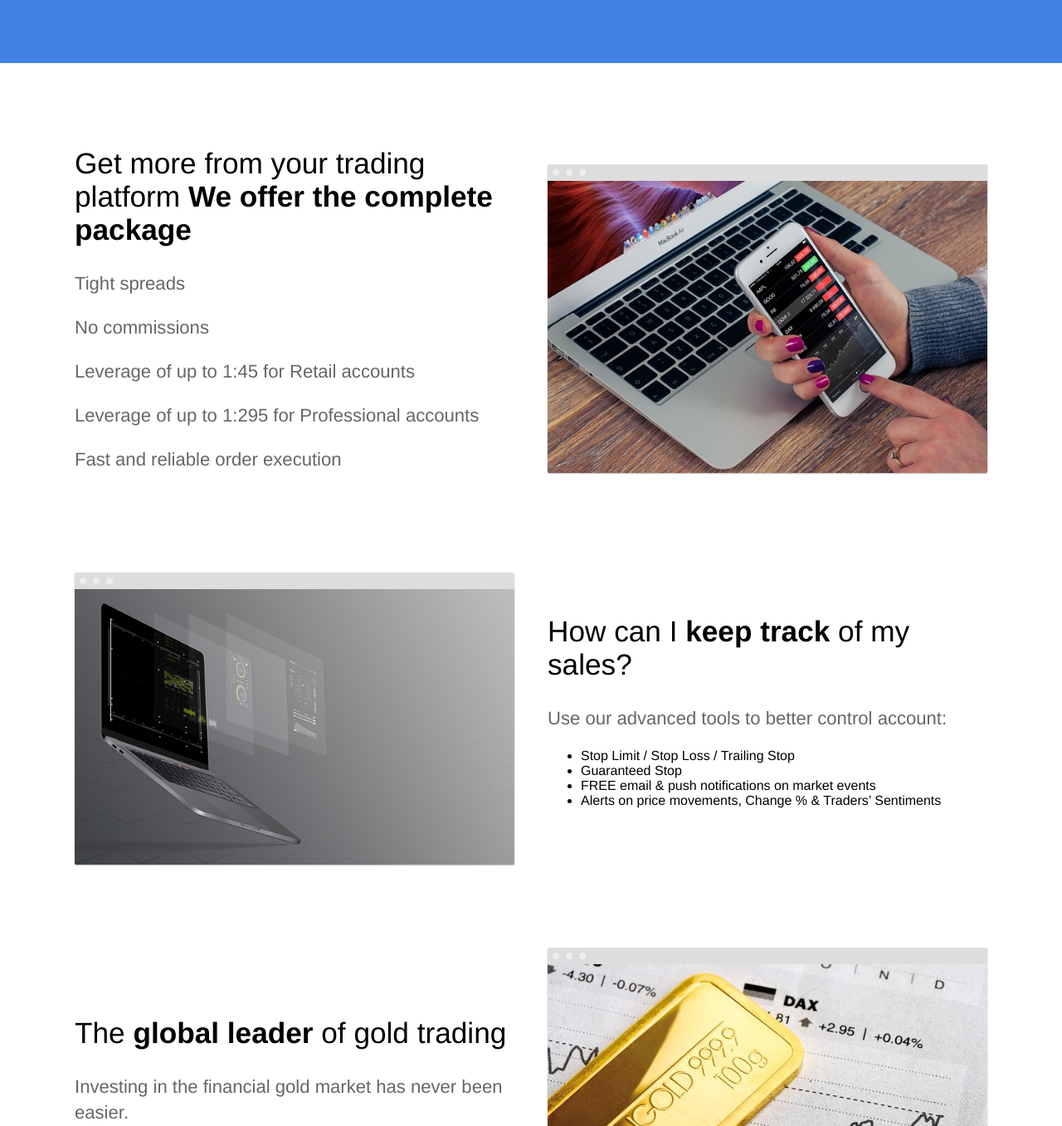
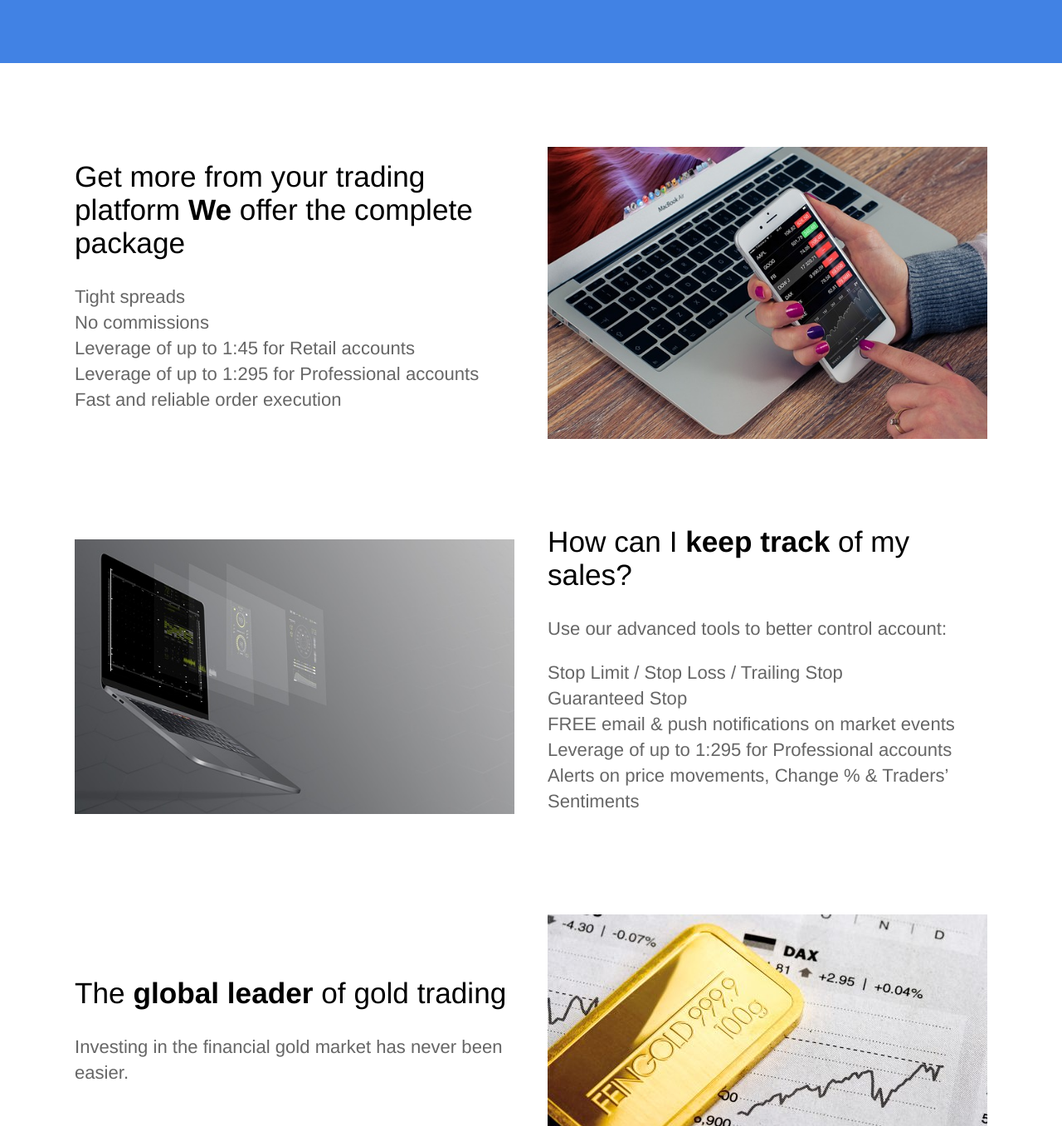
Before and after one commit to GOLDTRADERS/temp.github.io, a Jekyll site: the page built from index.html, in a window 1280 px wide and 1400 px high, scrolled down 891 px, cut to the strip 43-1400 px from the top of the window. Shown: the whole strip at 83% size. Built offline with Jekyll 4.4.1, drawn with Linux system fonts in a browser that asks for light colours.

Commit message:
Update index.html

```diff
--- a/index.html
+++ b/index.html
@@ -17,15 +17,15 @@ description: Trade with one of the UK's No. 1 Gold Trader
 	<section>
 		<div class="container flex">
 			<div class="text editable">
-				<h2>Get more from your trading platform <strong>We offer the complete package</strong></h2>
-				<p>Tight spreads</p>
-				<p>No commissions</p>
-				<p>Leverage of up to 1:45 for Retail accounts</p>
-				<p>Leverage of up to 1:295 for Professional accounts</p>
-				<p>Fast and reliable order execution</p>
+				<h2>Get more from your trading platform <strong>We</strong> offer the complete package</h2>
+				<p>Tight spreads</br>
+				No commissions</br>
+				Leverage of up to 1:45 for Retail accounts</br>
+				Leverage of up to 1:295 for Professional accounts</br>
+				Fast and reliable order execution</p>
 			</div>
 			<div class="image">
-				<img src="/images/trade.jpg" alt="Screenshot" class="screenshot editable" />
+				<img src="/images/trade.jpg" alt="Screenshot"/>
 			</div>
 		</div>
 	</section>
@@ -35,15 +35,14 @@ description: Trade with one of the UK's No. 1 Gold Trader
 			<div class="text editable">
 				<h2>How can I <strong>keep track</strong> of my sales?</h2>
 				<p>Use our advanced tools to better control account:</p>
-				 <ul>
-					<li>Stop Limit / Stop Loss / Trailing Stop</li>
-					<li>Guaranteed Stop</li>
-					<li>FREE email & push notifications on market events </li>
-					<li>Alerts on price movements, Change % & Traders’ Sentiments</li>
-				</ul>
+				<p>Stop Limit / Stop Loss / Trailing Stop</br>
+				Guaranteed Stop</br>
+				FREE email & push notifications on market events </br>
+				Leverage of up to 1:295 for Professional accounts</br>
+				Alerts on price movements, Change % & Traders’ Sentiments</p>
 			</div>
 			<div class="image">
-				<img src="/images/track.jpg" alt="Screenshot" class="screenshot editable" />
+				<img src="/images/track.jpg" alt="Screenshot"/>
 			</div>
 		</div>
 	</section>
@@ -55,7 +54,7 @@ description: Trade with one of the UK's No. 1 Gold Trader
 				<p>Investing in the financial gold market has never been easier.</p>
 			</div>
 			<div class="image">
-				<img src="/images/Gold.jpg" alt="Screenshot" class="screenshot editable" />
+				<img src="/images/Gold.jpg" alt="Screenshot" />
 			</div>
 		</div>
 	</section>
```
